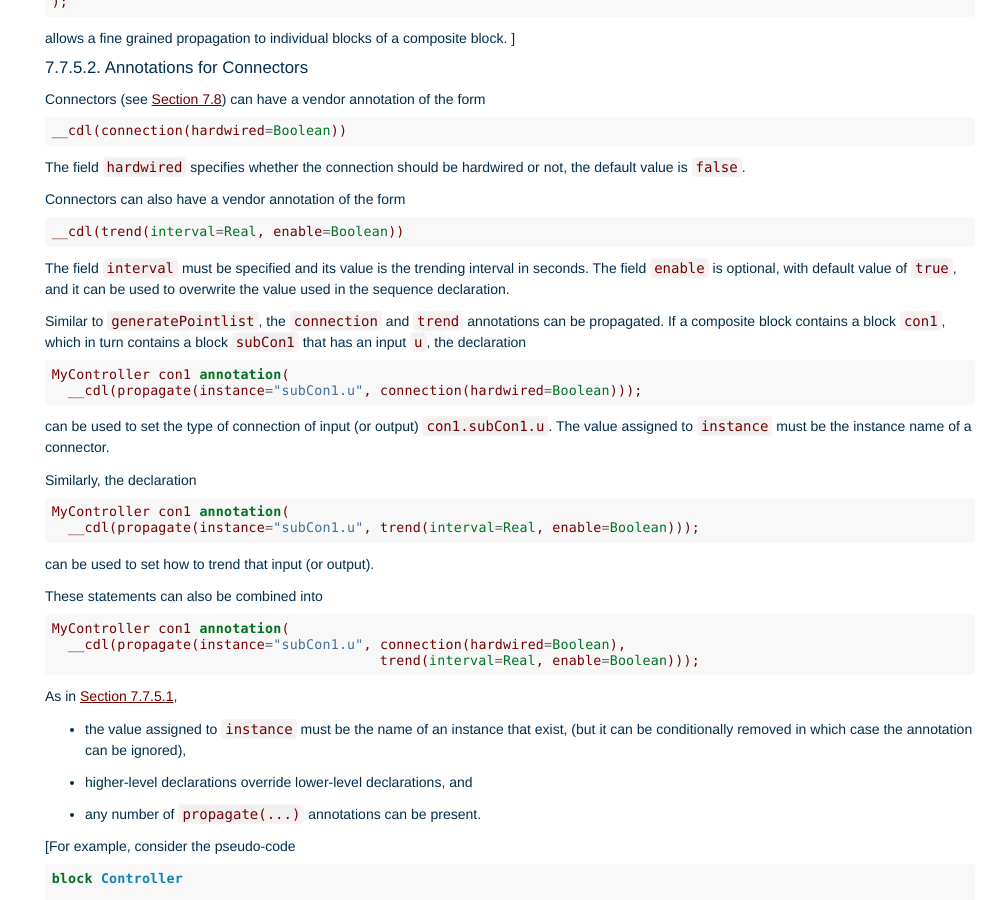
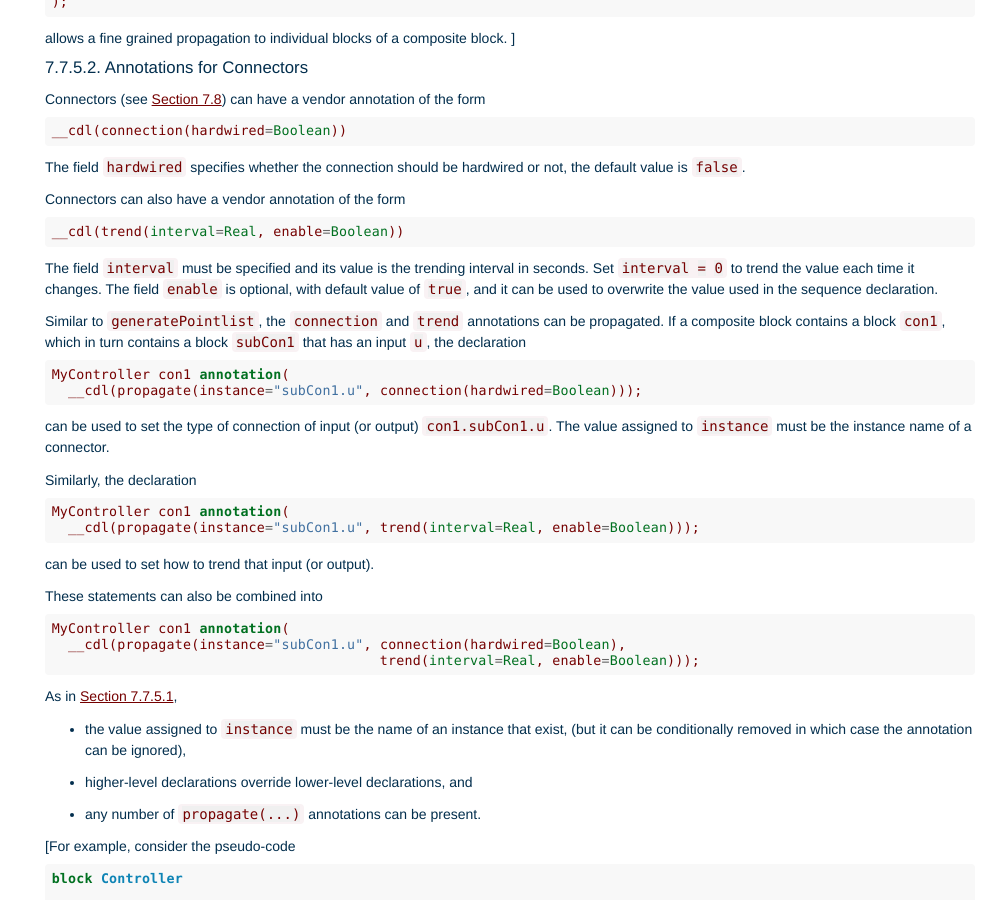
Before and after one commit to lbl-srg/obc, a Sphinx documentation site: the page built from specification/source/cdl.rst, in a window 1280 px wide and 900 px high, scrolled down 14296 px. Shown: the whole window, without its empty margins (290-1280 px from the left). Built offline with Sphinx 7.4.7, drawn with Linux system fonts in a browser that asks for light colours; formulas are drawn with MathJax 3; cross-references to code outside the pages are shown as plain code; part of the change alters nothing that is shown.

Commit message:
Clarfied interval with 0 seconds. Updated links

```diff
--- a/specification/source/cdl.rst
+++ b/specification/source/cdl.rst
@@ -796,20 +796,20 @@ a translator from ``CDL-JSON`` to a control product line is allowed to ignore th
    Example 1: If a controller has two samplers called ``sam1`` and ``sam2`` and their parameter
    ``samplePeriod`` must satisfy ``sam1.samplePeriod = sam2.samplePeriod`` for the logic to work correctly,
    then the controller can be implemented using
-   `CDL.Logical.Sources.SampleTrigger <https://simulationresearch.lbl.gov/modelica/releases/v10.0.0/help/Buildings_Controls_OBC_CDL_Logical_Sources.html#Buildings.Controls.OBC.CDL.Logical.Sources.SampleTrigger>`_
+   `CDL.Logical.Sources.SampleTrigger <https://simulationresearch.lbl.gov/modelica/releases/v12.1.0/help/Buildings_Controls_OBC_CDL_Logical_Sources.html#Buildings.Controls.OBC.CDL.Logical.Sources.SampleTrigger>`_
    and connect its output to two instances of
-   `CDL.Discrete.TriggeredSampler <https://simulationresearch.lbl.gov/modelica/releases/v10.0.0/help/Buildings_Controls_OBC_CDL_Discrete.html#Buildings.Controls.OBC.CDL.Discrete.TriggeredSampler>`_
+   `CDL.Discrete.TriggeredSampler <https://simulationresearch.lbl.gov/modelica/releases/v12.1.0/help/Buildings_Controls_OBC_CDL_Discrete.html#Buildings.Controls.OBC.CDL.Discrete.TriggeredSampler>`_
    that sample the corresponding signals.
 
    Example 2: If a controller normalized two input signals by dividing it by a gain ``k1``, then
    rather than using two instances of
-   `CDL.Reals.MultiplyByParameter <https://simulationresearch.lbl.gov/modelica/releases/v10.0.0/help/Buildings_Controls_OBC_CDL_Reals.html#Buildings.Controls.OBC.CDL.Reals.MultiplyByParameter>`_
+   `CDL.Reals.MultiplyByParameter <https://simulationresearch.lbl.gov/modelica/releases/v12.1.0/help/Buildings_Controls_OBC_CDL_Reals.html#Buildings.Controls.OBC.CDL.Reals.MultiplyByParameter>`_
    with parameter ``k = 1/k1``, one could use
    a constant source
-   `CDL.Reals.Sources.Constant <https://simulationresearch.lbl.gov/modelica/releases/v10.0.0/help/Buildings_Controls_OBC_CDL_Reals_Sources.html#Buildings.Controls.OBC.CDL.Reals.Sources.Constant>`_
+   `CDL.Reals.Sources.Constant <https://simulationresearch.lbl.gov/modelica/releases/v12.1.0/help/Buildings_Controls_OBC_CDL_Reals_Sources.html#Buildings.Controls.OBC.CDL.Reals.Sources.Constant>`_
    with parameter ``k=k1`` and
    two instances of
-   `CDL.Reals.Divide <https://simulationresearch.lbl.gov/modelica/releases/v10.0.0/help/Buildings_Controls_OBC_CDL_Reals.html#Buildings.Controls.OBC.CDL.Reals.Divide>`_,
+   `CDL.Reals.Divide <https://simulationresearch.lbl.gov/modelica/releases/v12.1.0/help/Buildings_Controls_OBC_CDL_Reals.html#Buildings.Controls.OBC.CDL.Reals.Divide>`_,
    and then connect
    the output of the constant source with the inputs of the division blocks.
 
@@ -1079,6 +1079,7 @@ Connectors can also have a vendor annotation of the form
    __cdl(trend(interval=Real, enable=Boolean))
 
 The field ``interval`` must be specified and its value is the trending interval in seconds.
+Set ``interval = 0`` to trend the value each time it changes.
 The field ``enable`` is optional, with default value of ``true``, and
 it can be used to overwrite the value used in the sequence declaration.
 
@@ -1582,10 +1583,10 @@ Thus, extension blocks can contain any declarations that are allowed in a Modeli
           - implement state machines.
 
           For example, the demand response client
-          `Buildings.Controls.DemandResponse.Client <https://simulationresearch.lbl.gov/modelica/releases/v10.0.0/help/Buildings_Controls_DemandResponse.html#Buildings.Controls.DemandResponse.Client>`_
+          `Buildings.Controls.DemandResponse.Client <https://simulationresearch.lbl.gov/modelica/releases/v12.1.0/help/Buildings_Controls_DemandResponse.html#Buildings.Controls.DemandResponse.Client>`_
           would be an extension block if it were to contain the annotation ``__cdl(extensionBlock=true)``,
           as would the Kalman filter that is used in the Example
-          `Buildings.Utilities.IO.Python_3_8.Examples.KalmanFilter <https://simulationresearch.lbl.gov/modelica/releases/v10.0.0/help/Buildings_Utilities_IO_Python_3_8_Examples.html#Buildings.Utilities.IO.Python_3_8.Examples.KalmanFilter>`_.
+          `Buildings.Utilities.IO.Python_3_8.Examples.KalmanFilter <https://simulationresearch.lbl.gov/modelica/releases/v12.1.0/help/Buildings_Utilities_IO_Python_3_8_Examples.html#Buildings.Utilities.IO.Python_3_8.Examples.KalmanFilter>`_.
 
 Translation of an extension block to json must reproduce the following:
 
@@ -1850,7 +1851,7 @@ Semantic Information
 
 The buildings industry has started to integrate different metadata languages such as
 `Brick <https://brickschema.org/>`_ and `Project Haystack <https://project-haystack.org/>`_ into their
-control software and technology. `ASHRAE Standard 223p <https://www.ashrae.org/about/news/2018/ashrae-s-bacnet-committee-project-haystack-and-brick-schema-collaborating-to-provide-unified-data-semantic-modeling-solution>`_
+control software and technology. `ASHRAE Standard 223p <https://www.ashrae.org/news/esociety/ashrae-bacnet-committee-works-with-other-organizations-on-new-standard>`_
 is another upcoming metadata language that will describe the equipment topology in buildings and also
 the flow of different media. This section specifies the syntax to support these metadata
 languages and include the semantic information represented using these languages in a CDL class.
```
